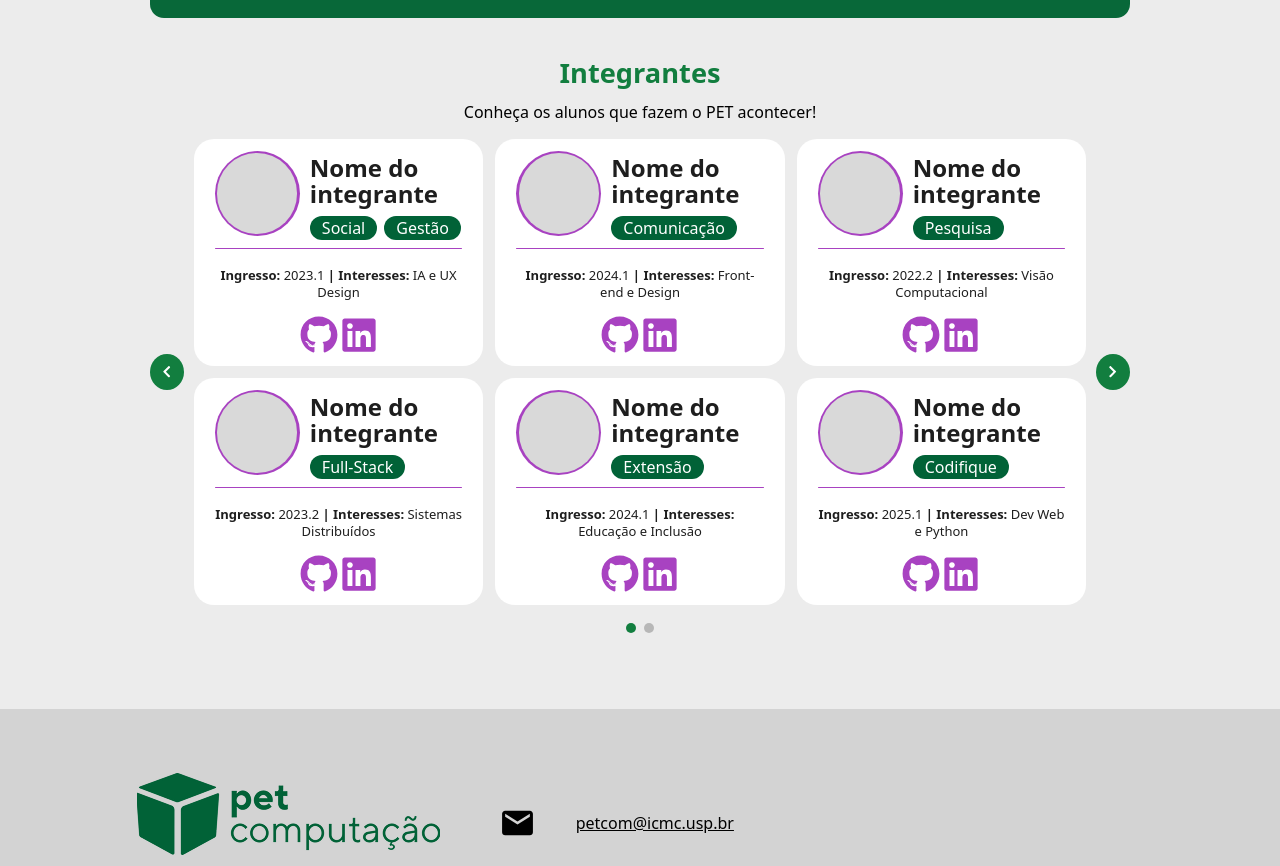
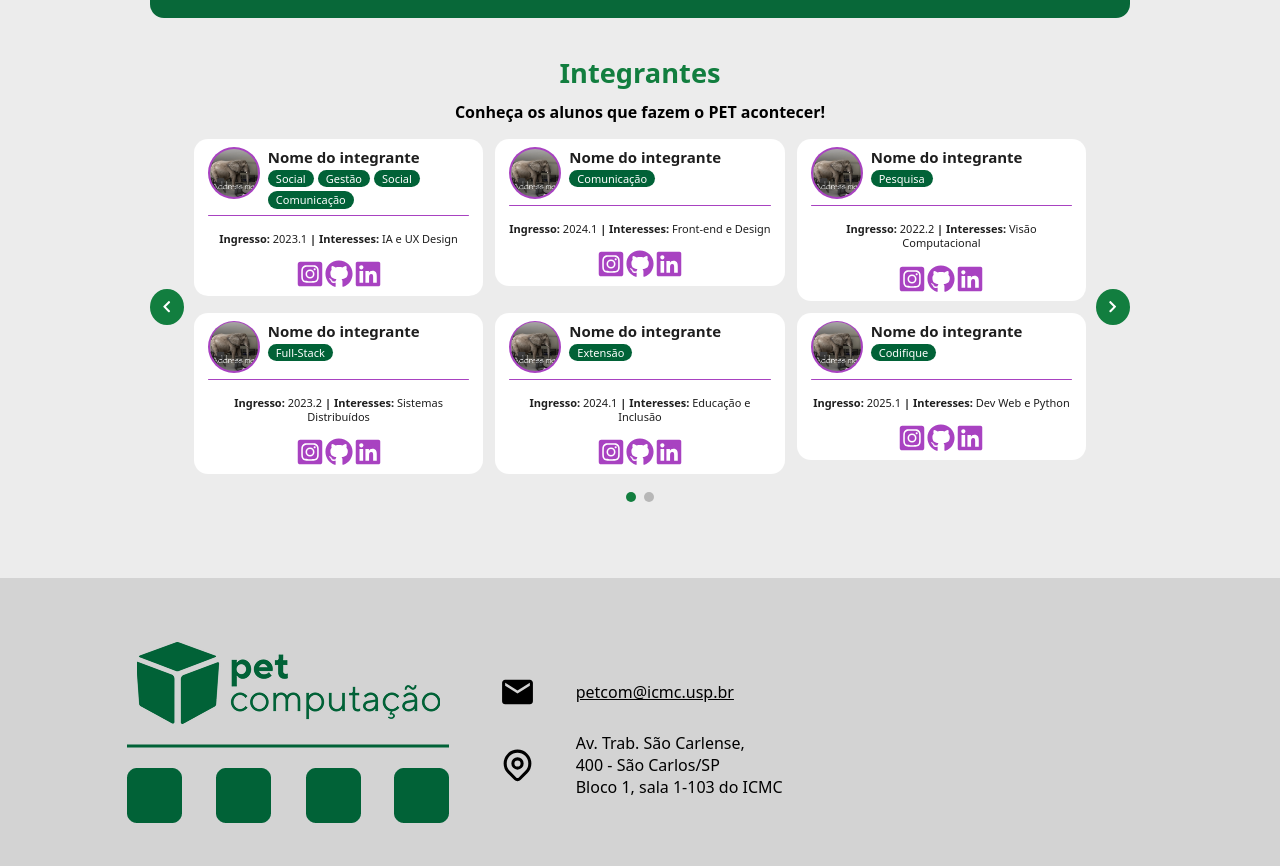
Before and after one commit to pet-comp/USP-PET-Website, a React (Vite) app: page /sobrenos in a window 1280 px wide. Shown: the part 1739-2605 px from the top of the page. Built offline with nearby package versions, Linux system fonts and the light colour scheme.

Commit message:
Atualização de rota, correção no card de membros e importação de FA recente

```diff
--- a/package.json
+++ b/package.json
@@ -13,7 +13,7 @@
     "@fontsource/montserrat": "^5.2.8",
     "react": "^19.1.1",
     "react-dom": "^19.1.1",
-    "react-icons": "^5.5.0",
+    "react-icons": "^5.6.0",
     "react-router-dom": "^7.9.5",
     "swiper": "^12.0.3"
   },
--- a/src/components/MemberCard/MemberCard.jsx
+++ b/src/components/MemberCard/MemberCard.jsx
@@ -1,5 +1,5 @@
 import styles from "./MemberCard.module.css";
-import { FaGithub, FaLinkedin } from "react-icons/fa";
+import { FaGithub, FaLinkedin, FaInstagram, FaInstagramSquare } from "react-icons/fa";
 
 export default function MemberCard({
 	name = "Nome do integrante",
@@ -9,6 +9,7 @@ export default function MemberCard({
 	photo,
 	githubUrl = "#",
 	linkedinUrl = "#",
+	instagramUrl = '#',
 }) {
 	return (
 		<article className={styles.container}>
@@ -48,10 +49,12 @@ export default function MemberCard({
 					</p>
 
 					<footer className={styles.socialIcons}>
+						<a href={instagramUrl} target="_blank" rel="noreferrer" aria-label={`Instagram de ${name}`}>
+							<FaInstagramSquare />
+						</a>
 						<a href={githubUrl} target="_blank" rel="noreferrer" aria-label={`GitHub de ${name}`}>
 							<FaGithub />
 						</a>
-
 						<a href={linkedinUrl} target="_blank" rel="noreferrer" aria-label={`LinkedIn de ${name}`}>
 							<FaLinkedin />
 						</a>
--- a/src/components/MemberCard/MemberCard.module.css
+++ b/src/components/MemberCard/MemberCard.module.css
@@ -1,38 +1,37 @@
 .container {
-	width: min(100%, 397px);
-	min-height: 176px;
+	width: min(100%, 300px);
+	min-height: 142px;
 	font-family: "Montserrat", sans-serif;
 }
 
 .card {
 	background-color: #FFFFFF;
-	border-radius: 20px;
-	min-height: 176px;
+	border-radius: 14px;
 	width: 100%;
 	display: flex;
 }
 
 .content {
-	width: calc(100% - 42px);
-	margin: 12px 21px;
+	width: calc(100% - 28px);
+	margin: 8px 14px;
 	display: flex;
 	flex-direction: column;
-	min-height: 151px;
+	min-height: 126px;
 }
 
 .header {
 	display: flex;
 	align-items: flex-start;
-	gap: 10px;
+	gap: 8px;
 }
 
 .avatarWrapper {
 	background-color: #A842C1;
 	border-radius: 50%;
 	display: flex;
-	width: 85px;
-	height: 85px;
-	padding: 2.4px;
+	width: 52px;
+	height: 52px;
+	padding: 1.8px;
 	box-sizing: border-box;
 	flex-shrink: 0;
 }
@@ -50,14 +49,14 @@
 .headerText {
 	min-width: 0;
 	flex: 1;
-	padding-top: 4px;
+	padding-top: 2px;
 }
 
 .name {
 	color: #1E1E1E;
-	font-size: 24px;
+	font-size: 15px;
 	font-weight: 700;
-	line-height: 1.1;
+	line-height: 1.15;
 	word-break: break-word;
 	margin: 0;
 }
@@ -65,18 +64,18 @@
 .badges {
 	display: flex;
 	flex-wrap: wrap;
-	gap: 7px;
-	margin-top: 8px;
+	gap: 4px;
+	margin-top: 4px;
 }
 
 .badge {
 	background-color: #016237;
 	border-radius: 30px;
-	padding: 2px 12px;
+	padding: 2px 8px;
 	color: #FFFFFF;
-	font-size: 16px;
+	font-size: 11px;
 	font-weight: 400;
-	line-height: 1.25;
+	line-height: 1.2;
 }
 
 .divider {
@@ -84,14 +83,14 @@
 	border-radius: 40px;
 	height: 1px;
 	width: 100%;
-	margin: 8px 0 8px;
+	margin: 6px 0;
 }
 
 .info {
 	color: #1E1E1E;
-	font-size: 13px;
+	font-size: 11px;
 	font-weight: 400;
-	line-height: 1.35;
+	line-height: 1.3;
 	margin: 0;
 	word-break: break-word;
 }
@@ -109,7 +108,7 @@
 	display: flex;
 	align-items: center;
 	justify-content: center;
-	gap: 2px;
+	gap: 1px;
 }
 
 .socialIcons a {
@@ -125,8 +124,8 @@
 }
 
 .socialIcons svg {
-	width: 38px;
-	height: 38px;
+	width: 28px;
+	height: 28px;
 }
 
 @media (max-width: 420px) {
--- a/src/pages/PaginaInicial/PaginaInicial.jsx
+++ b/src/pages/PaginaInicial/PaginaInicial.jsx
@@ -34,7 +34,7 @@ function Banner({ navigate }) {
         src={img_banner}
         alt="Imagem com alguns dos membros do PET"
       />
-      <button onClick={() => navigate('/projetos')}>Conheça mais sobre nós</button>
+      <button onClick={() => navigate('/sobrenos')}>Conheça mais sobre nós</button>
     </div>
   )
 }
--- a/src/pages/SobreNos/SobreNos.jsx
+++ b/src/pages/SobreNos/SobreNos.jsx
@@ -1,7 +1,6 @@
 import { useEffect, useState } from "react";
 import { FaBookOpen, FaChevronLeft, FaChevronRight, FaGraduationCap, FaLinkedin, FaInstagram } from "react-icons/fa";
 import { MdOutlineScience } from "react-icons/md";
-import { SiX } from "react-icons/si";
 
 import NavBar from "../../components/NavBar/NavBar";
 import FooterUSP from "../../components/FooterUSP/FooterUSP";
@@ -38,7 +37,7 @@ const pillars = [
 const members = [
   {
     name: "Nome do integrante",
-    fronts: ["Social", "Gestão"],
+    fronts: ["Social", "Gestão","Social", "Comunicação"],
     admission: "2023.1",
     interests: "IA e UX Design",
   },
@@ -288,33 +287,29 @@ function HistorySection() {
 
 function MembersSection() {
   const membersPerSlide = 6;
-  const memberSlides = [];
-
-  for (let i = 0; i < members.length; i += membersPerSlide) {
-    memberSlides.push(members.slice(i, i + membersPerSlide));
-  }
+  const memberSlides = Array.from(
+    { length: Math.ceil(members.length / membersPerSlide) },
+    (_, slideIndex) => members.slice(slideIndex * membersPerSlide, (slideIndex + 1) * membersPerSlide),
+  );
 
   const totalMemberSlides = memberSlides.length || 1;
   const [currentMemberSlide, setCurrentMemberSlide] = useState(0);
 
-  const goToPreviousMember = () => {
-    setCurrentMemberSlide((previousSlide) => (previousSlide - 1 + totalMemberSlides) % totalMemberSlides);
-  };
-
-  const goToNextMember = () => {
-    setCurrentMemberSlide((previousSlide) => (previousSlide + 1) % totalMemberSlides);
+  const updateMemberSlide = (step) => {
+    setCurrentMemberSlide((previousSlide) => (previousSlide + step + totalMemberSlides) % totalMemberSlides);
   };
 
   return (
     <section className={styles.membersSection}>
       <h3>Integrantes</h3>
-      <p>Conheça os alunos que fazem o PET acontecer!</p>
-
+      <p style={{ fontWeight: "bold" }}>
+        Conheça os alunos que fazem o PET acontecer!
+      </p>
       <div className={styles.membersCarousel}>
         <button
           type="button"
           className={`${styles.membersNavButton} ${styles.membersNavButtonLeft}`}
-          onClick={goToPreviousMember}
+          onClick={() => updateMemberSlide(-1)}
           aria-label="Integrante anterior"
         >
           <FaChevronLeft />
@@ -328,7 +323,7 @@ function MembersSection() {
             {memberSlides.map((membersGroup, groupIndex) => (
               <div key={`members-group-${groupIndex}`} className={styles.memberSlide}>
                 {membersGroup.map((member, memberIndex) => (
-                  <MemberCard key={`${member.name}-${groupIndex}-${memberIndex}`} {...member} />
+                  <MemberCard photo="/placeholder.webp" key={`member-${groupIndex * membersPerSlide + memberIndex}`} {...member} />
                 ))}
               </div>
             ))}
@@ -338,7 +333,7 @@ function MembersSection() {
         <button
           type="button"
           className={`${styles.membersNavButton} ${styles.membersNavButtonRight}`}
-          onClick={goToNextMember}
+          onClick={() => updateMemberSlide(1)}
           aria-label="Próximo integrante"
         >
           <FaChevronRight />
--- a/src/pages/SobreNos/SobreNos.module.css
+++ b/src/pages/SobreNos/SobreNos.module.css
@@ -417,7 +417,7 @@
 .memberSlide > * {
 	width: 100%;
 	max-width: none;
-	min-height: 176px;
+	min-height: 142px;
 	flex-shrink: 0;
 }
 
@@ -467,7 +467,7 @@
 
 	.memberSlide {
 		grid-template-columns: repeat(2, minmax(0, 1fr));
-		grid-template-rows: auto;
+		grid-template-rows: repeat(3, minmax(0, 1fr));
 	}
 
 	.historyContent {
```
Also changed, not shown: 1 other file (tests, documents, lock files or other folders).
